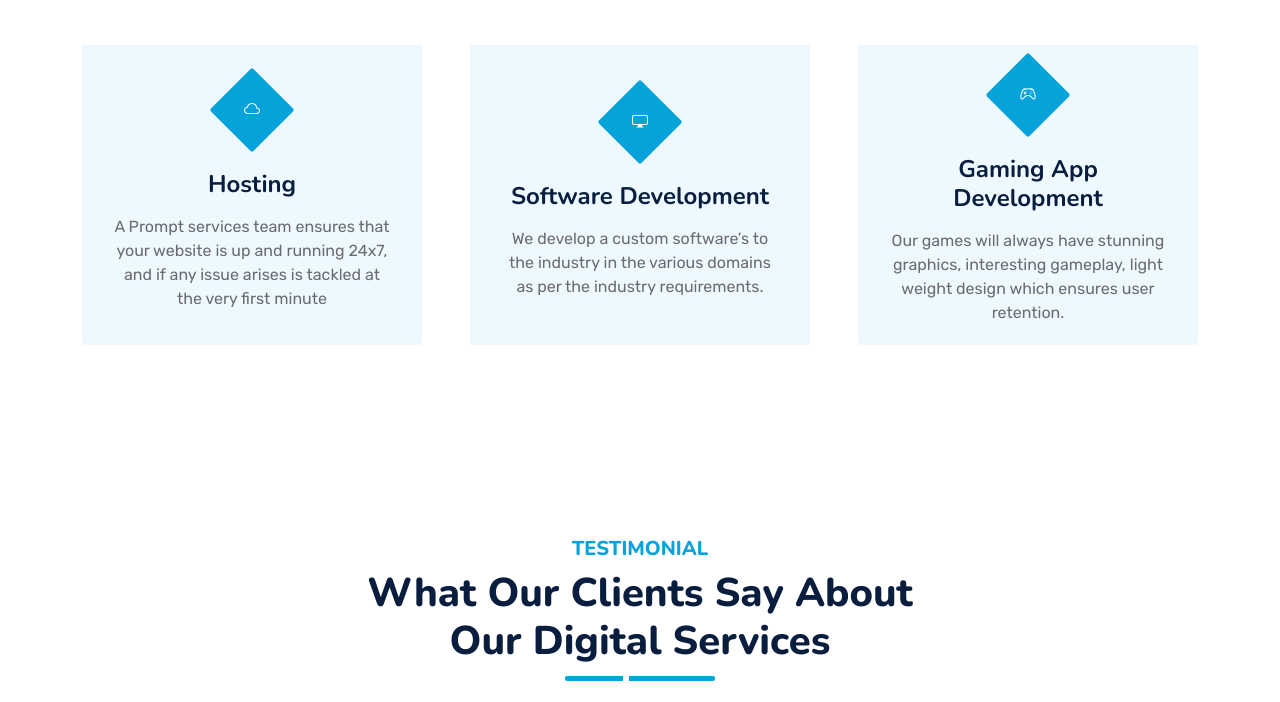
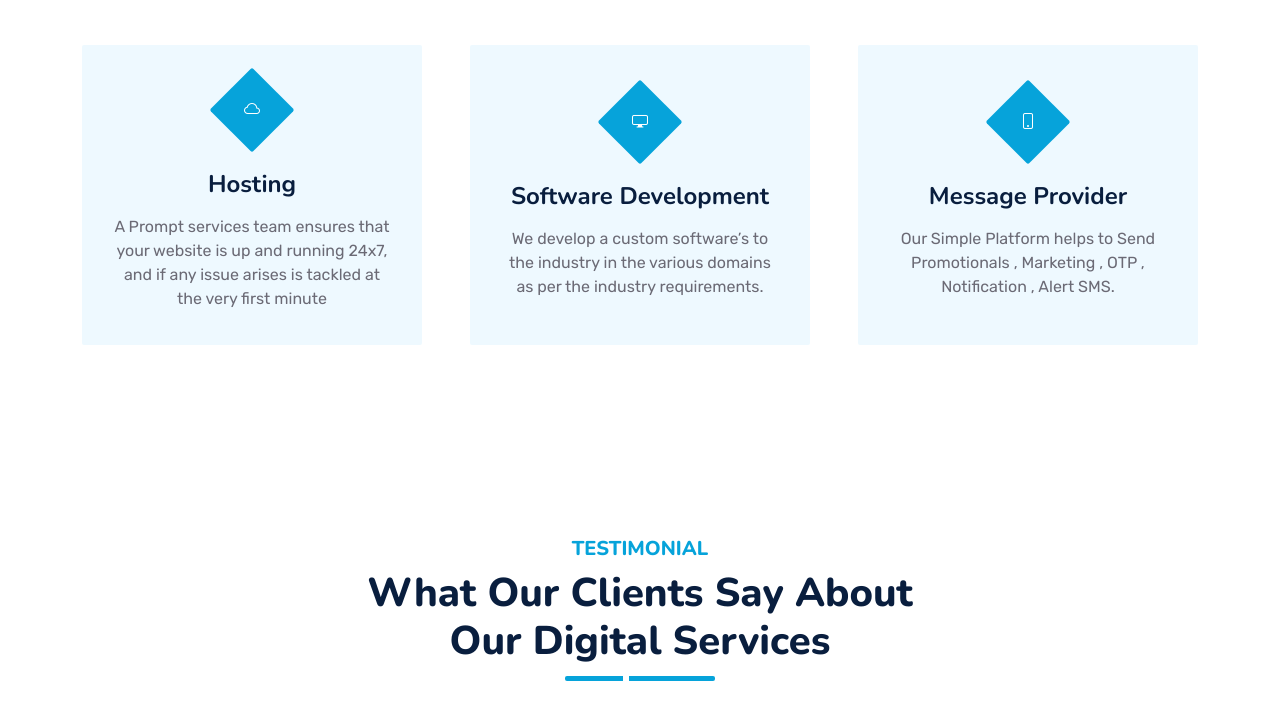
Before and after one commit to jamalviswa/vtsprojectfrontend, a plain HTML site: page service.html in a window 1280 px wide. Shown: the part 1462-2164 px from the top of the page. Drawn offline with nearby package versions, Linux system fonts and the light colour scheme.

Commit message:
Update service.html

```diff
--- a/service.html
+++ b/service.html
@@ -252,10 +252,10 @@
 <div class="col-lg-4 col-md-6 wow zoomIn" data-wow-delay="0.6s">
                     <div class="service-item bg-light rounded d-flex flex-column align-items-center justify-content-center text-center">
                         <div class="service-icon">
-                            <i class="bi bi-controller text-white"></i>
+                            <i class="bi bi-phone text-white"></i>
                         </div>
-                        <h4 class="mb-3">Gaming App Development</h4>
-                        <p class="m-0">Our games will always have stunning graphics, interesting gameplay, light weight design which ensures user retention.</p>
+                        <h4 class="mb-3">Message Provider</h4>
+                        <p class="m-0">Our Simple Platform helps to Send Promotionals , Marketing , OTP , Notification , Alert SMS.</p>
                         <a class="btn btn-lg btn-primary rounded" href="">
                             <i class="bi bi-arrow-right"></i>
                         </a>
@@ -332,7 +332,7 @@
     <!-- Testimonial End -->
 
 
-    <!-- Vendor Start -->
+    <!-- Vendor Start
     <div class="container-fluid py-5 wow fadeInUp" data-wow-delay="0.1s">
         <div class="container py-5 mb-5">
             <div class="bg-white">
@@ -350,7 +350,7 @@
             </div>
         </div>
     </div>
-    <!-- Vendor End -->
+     Vendor End -->
 
 
     <!-- Footer Start -->
```
